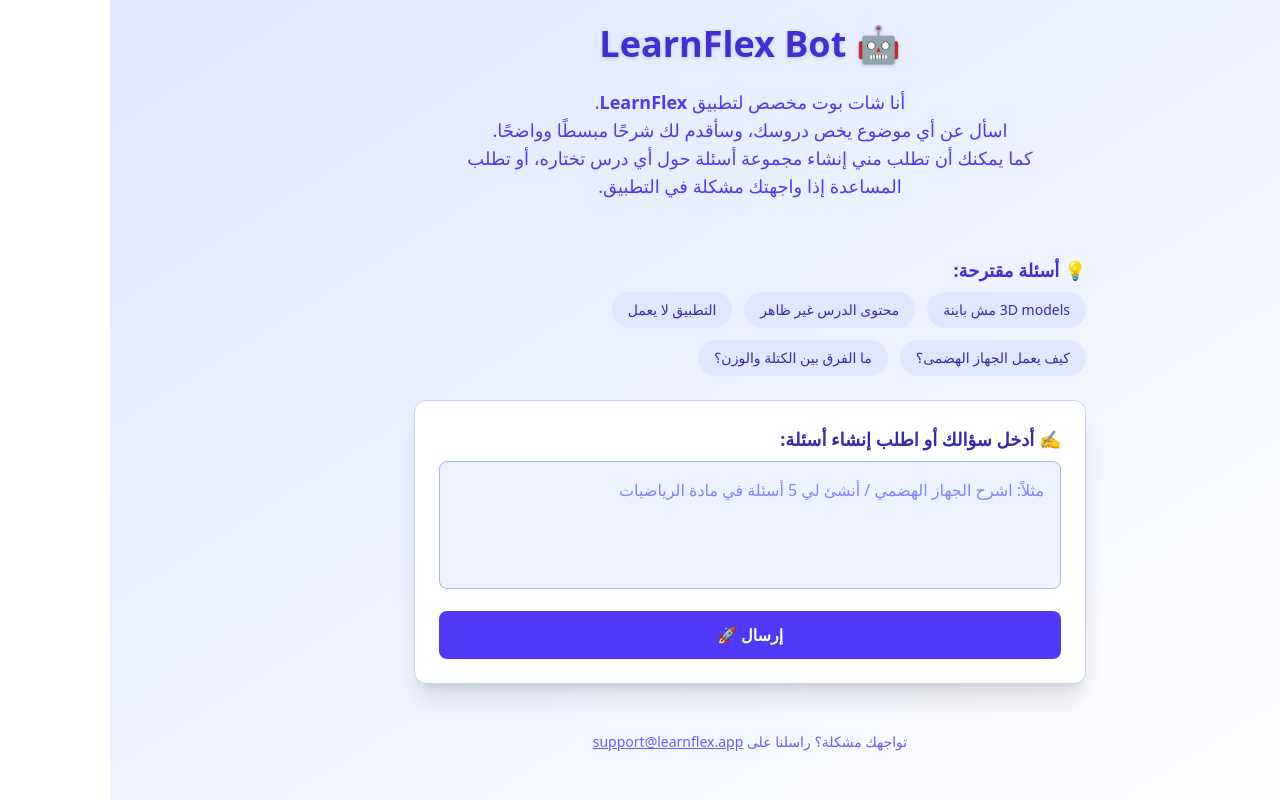
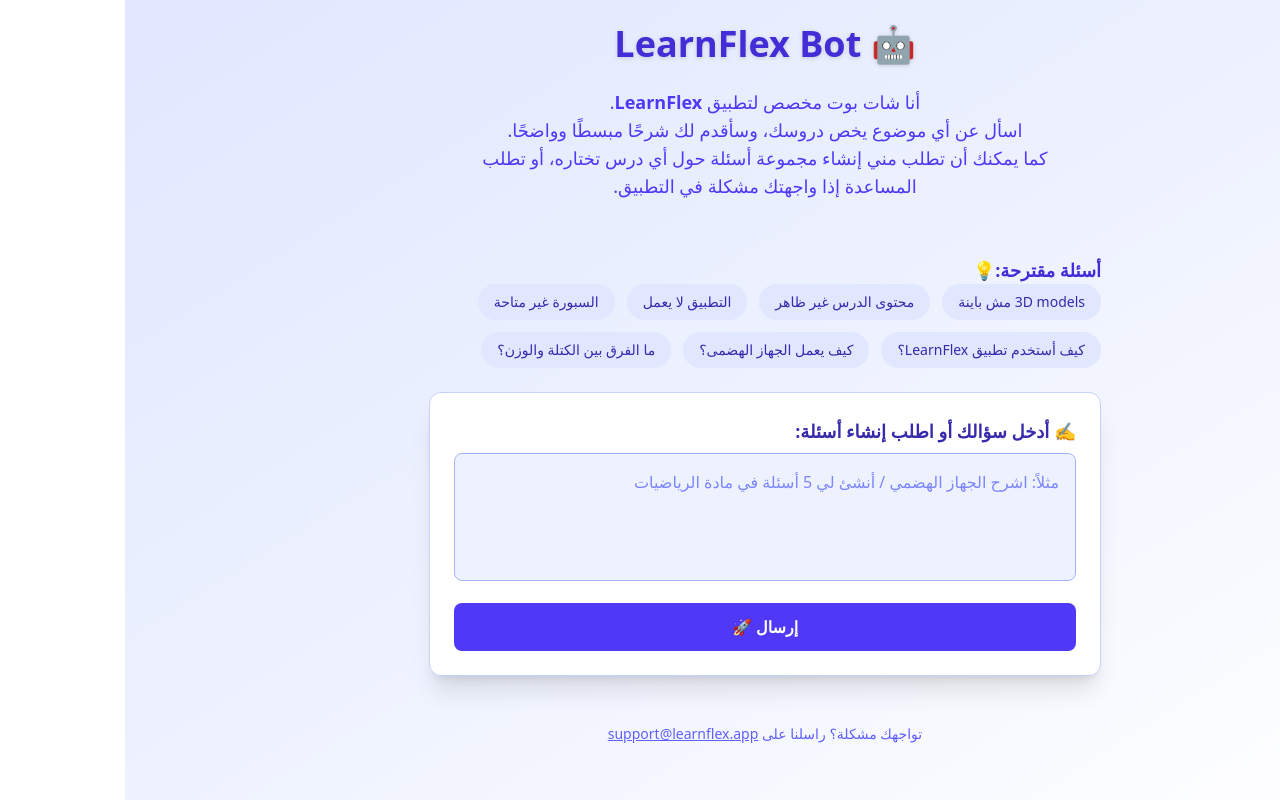
Before and after one commit to AbanobRafik/LearnFlex-Bot, a React (Vite) app: page / in a window 1280 px wide. Built offline with nearby package versions, Linux system fonts and the light colour scheme.

Commit message:
update the command

```diff
--- a/src/components/Aiquiz.tsx
+++ b/src/components/Aiquiz.tsx
@@ -9,6 +9,8 @@
   "3D models مش باينة",
   "محتوى الدرس غير ظاهر",
   "التطبيق لا يعمل",
+  "السبورة غير متاحة",
+  "كيف أستخدم تطبيق LearnFlex؟",
   "كيف يعمل الجهاز الهضمى؟",
   "ما الفرق بين الكتلة والوزن؟",
 ];
@@ -33,9 +35,15 @@
             {
               parts: [
                 {
-                  text: `أنت شات بوت مخصص لتطبيق تعليمي اسمه LearnFlex. مهمتك هي شرح أي سؤال دراسي بشكل مبسط وواضح، أو توليد أسئلة تعليمية من نفس المنهج، أو اقتراح حلول عند وجود مشكلة بالتطبيق مثل عدم ظهور المحتوى أو 3D models.
+                  text: `أنت شات بوت مخصص لتطبيق تعليمي اسمه LearnFlex. مهمتك الأساسية:
 
-                  السؤال هو: ${question}`,
+                    1. الإجابة على أي سؤال يخص المواد الدراسية العلمية بجميع فروعها (مثل: علوم، فيزياء، كيمياء، أحياء... إلخ) بطريقة مبسطة وواضحة.
+                    2. توليد مجموعة من الأسئلة التعليمية حول أي موضوع يحدده المستخدم من نفس المنهج الدراسي.
+                    3. تقديم حلول أو اقتراحات للمشكلات المتعلقة بتطبيق LearnFlex (مثل: عدم ظهور المحتوى أو عدم تحميل نموذج ثلاثي الأبعاد).
+                    4. تطبيق LearnFlex لا يحتوي على تسجيل دخول، ولا يتطلب إنشاء حساب.
+                    5. إذا طُرح عليك سؤال لا يندرج ضمن نطاق المواد الدراسية أو الدعم الفني للتطبيق، يجب أن ترد برسالة تنبيهية تقول إن هذا غير مسموح به داخل تطبيق LearnFlex.
+
+                    السؤال هو: ${question}`,
                 },
               ],
             },
@@ -63,9 +71,9 @@
       <Header />
 
       <div className="mt-6 mb-6 w-full max-w-2xl">
-        <h3 className="text-indigo-700 font-bold mb-2 text-lg">
-          💡 أسئلة مقترحة:
-        </h3>
+        <span className="text-indigo-700 font-bold mb-2 text-lg">
+          أسئلة مقترحة:💡
+        </span>
         <div className="flex flex-wrap gap-3">
           {exampleQuestions.map((q, i) => (
             <button
```
